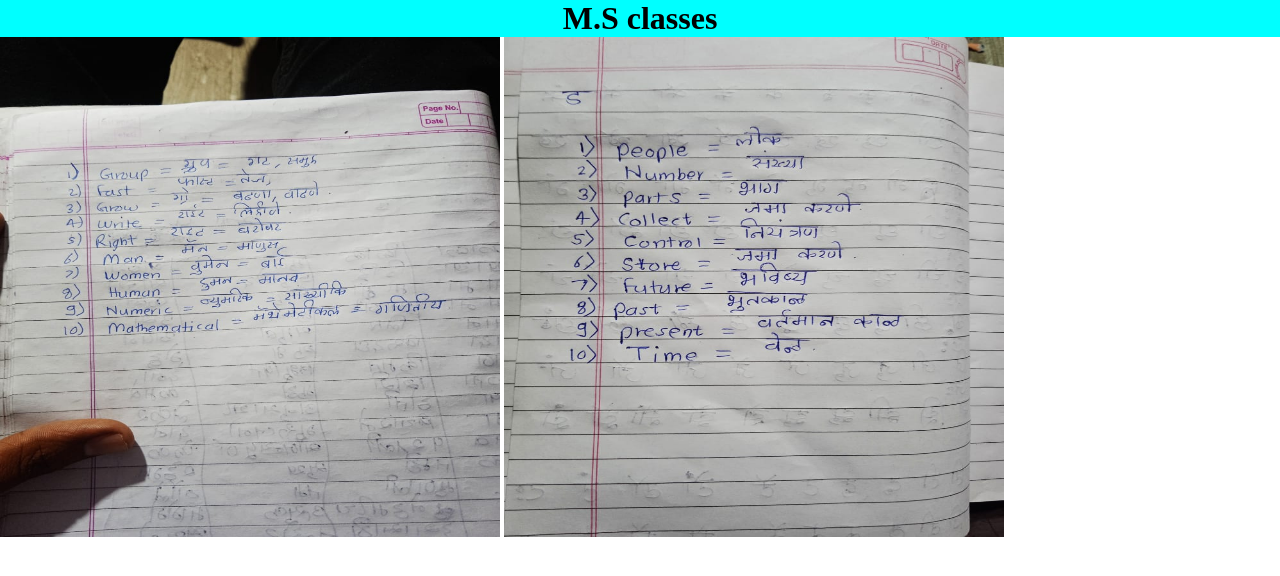
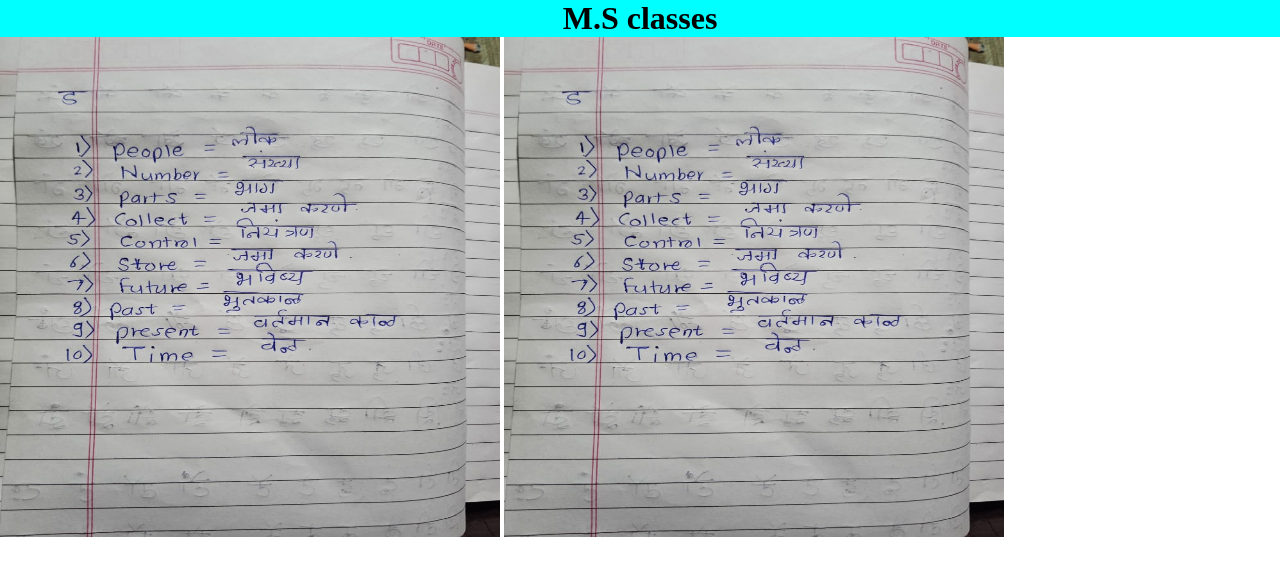
Before and after one commit to MSclasses/wordings, a plain HTML site: page index.html in a window 1280 px wide. Drawn offline with Linux system fonts and the light colour scheme.

Commit message:
Update index.html

```diff
--- a/index.html
+++ b/index.html
@@ -21,7 +21,7 @@
 </head>
 <body>
     <h1>M.S classes</h1>
-    <img src="WhatsApp Image 2023-11-07 at 17.37.36_71b9ea44.jpg" alt="Image not found" width="500" height="500">
+    <img src="word-2.jpg" alt="Image not found" width="500" height="500">
     <img src="word-2.jpg" alt="Image not found" width="500" height="500">
 
 </body>
```
